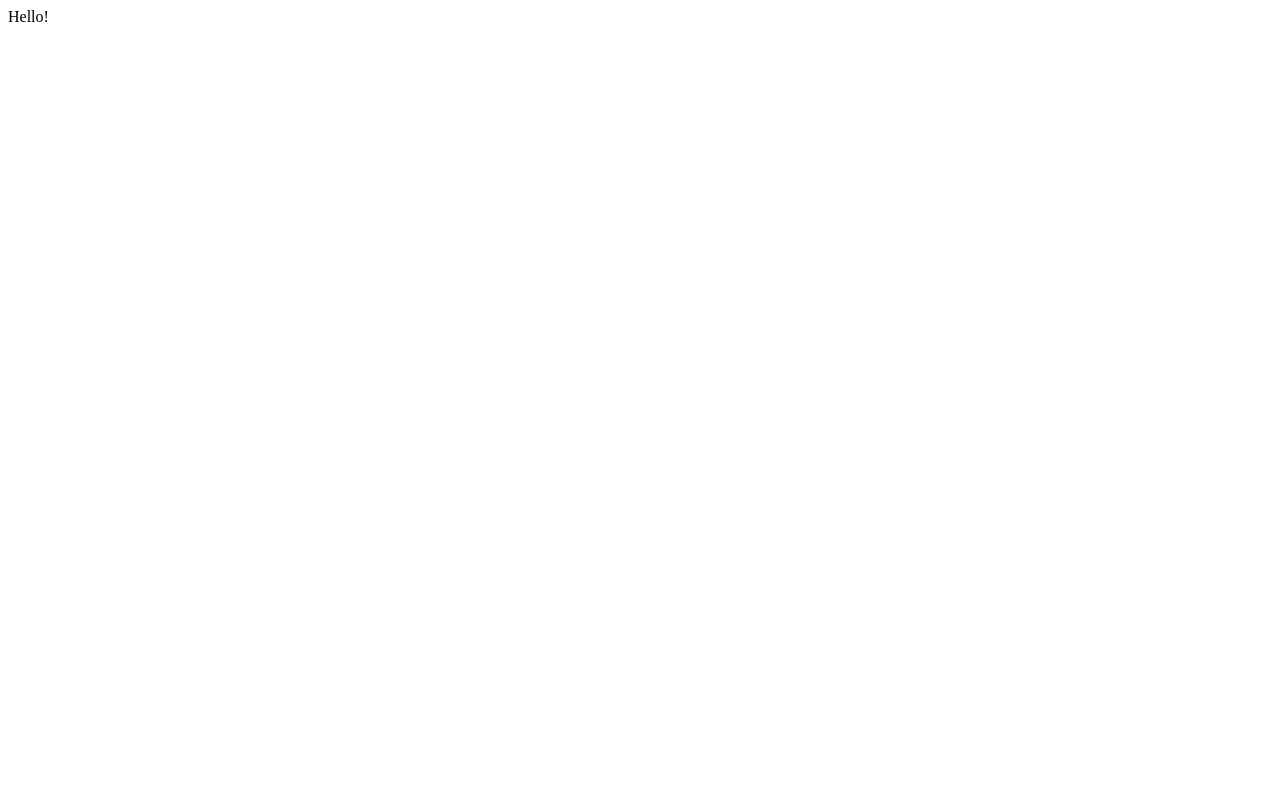
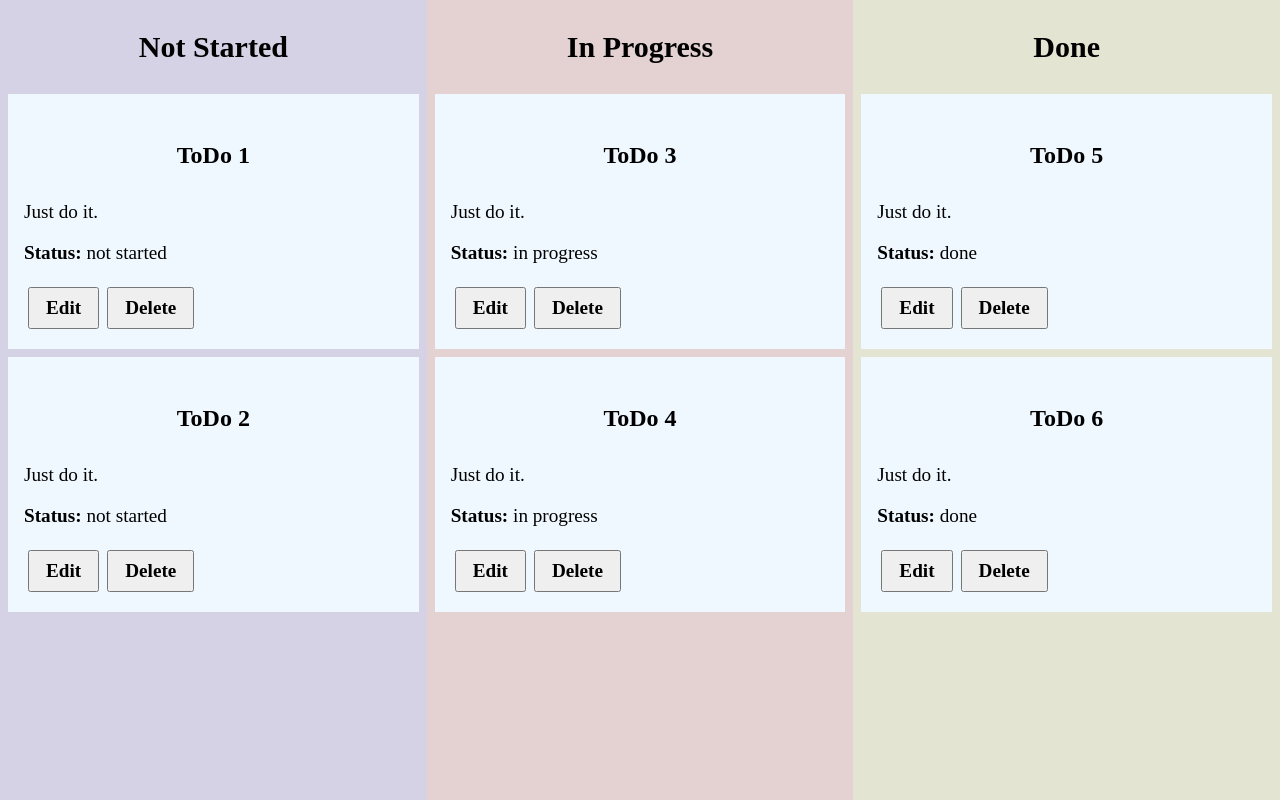
Before and after one commit to grna/ToDoList, a React app: page / in a window 1280 px wide. Built offline with nearby package versions, Linux system fonts and the light colour scheme; no server answers.

Commit message:
basic list created

```diff
--- /dev/null
+++ b/data.json
@@ -0,0 +1,40 @@
+{
+  "data": [
+    {
+      "_id": "todo1",
+      "title": "ToDo 1",
+      "description": "Just do it.",
+      "status": "not started"
+    },
+    {
+      "_id": "todo2",
+      "title": "ToDo 2",
+      "description": "Just do it.",
+      "status": "not started"
+    },
+    {
+      "_id": "todo3",
+      "title": "ToDo 3",
+      "description": "Just do it.",
+      "status": "in progress"
+    },
+    {
+      "_id": "todo4",
+      "title": "ToDo 4",
+      "description": "Just do it.",
+      "status": "in progress"
+    },
+    {
+      "_id": "todo5",
+      "title": "ToDo 5",
+      "description": "Just do it.",
+      "status": "done"
+    },
+    {
+      "_id": "todo6",
+      "title": "ToDo 6",
+      "description": "Just do it.",
+      "status": "done"
+    }
+  ]
+}
--- a/package.json
+++ b/package.json
@@ -11,6 +11,7 @@
   "author": "Girius Kraucevicius",
   "license": "ISC",
   "dependencies": {
+    "axios": "^0.23.0",
     "react": "^17.0.2",
     "react-dom": "^17.0.2",
     "react-redux": "^7.2.5",
@@ -22,11 +23,13 @@
     "babel-eslint": "^10.1.0",
     "babel-loader": "^8.2.2",
     "babel-preset-react-app": "^10.0.0",
+    "css-loader": "^6.4.0",
     "eslint": "^7.32.0",
     "eslint-loader": "^4.0.2",
     "eslint-plugin-import": "^2.25.2",
     "eslint-plugin-react": "^7.26.1",
     "html-webpack-plugin": "^5.4.0",
+    "style-loader": "^3.3.0",
     "webpack": "^5.58.2",
     "webpack-bundle-analyzer": "^4.5.0",
     "webpack-cli": "^4.9.1",
--- a/src/components/App.js
+++ b/src/components/App.js
@@ -1,5 +1,19 @@
 import React from "react";
+import axios from "axios";
+import ToDoContainer from "./ToDoContainer";
 
-const App = () => <div className="app">Hello!</div>;
+const App = () => {
+  axios
+    .get("https://pokeapi.co/api/v2/pokemon/1")
+    .then((res) => {
+      const data = res.data;
+      console.log(data);
+    })
+    .catch((err) => {
+      console.log(err);
+    });
+
+  return <ToDoContainer></ToDoContainer>;
+};
 
 export default App;
--- /dev/null
+++ b/src/components/ToDoContainer.js
@@ -0,0 +1,43 @@
+import React from "react";
+//import PropTypes from "prop-types";
+import ToDoList from "./ToDoList";
+import "../styles/todo.css";
+
+function ToDoContainer() {
+  const data = require("../../data.json");
+
+  console.log(typeof data);
+
+  const notStarted = data.data.filter((todo) => {
+    return todo.status === "not started";
+  });
+
+  const inProgress = data.data.filter((todo) => {
+    return todo.status === "in progress";
+  });
+
+  const done = data.data.filter((todo) => {
+    return todo.status === "done";
+  });
+
+  return (
+    <div className="container">
+      <div className="not-started column">
+        <h3>Not Started</h3>
+        <ToDoList className="not-started" toDoList={notStarted}></ToDoList>
+      </div>
+      <div className="in-progress column">
+        <h3>In Progress</h3>
+        <ToDoList className="in-progress" toDoList={inProgress}></ToDoList>
+      </div>
+      <div className="done column">
+        <h3>Done</h3>
+        <ToDoList className="done" toDoList={done}></ToDoList>
+      </div>
+    </div>
+  );
+}
+
+ToDoContainer.propTypes = {};
+
+export default ToDoContainer;
--- /dev/null
+++ b/src/components/ToDoList.js
@@ -0,0 +1,21 @@
+import React from "react";
+import PropTypes from "prop-types";
+import ToDoNode from "./ToDoNode";
+
+function ToDoList({ toDoList }) {
+  return toDoList.length === 0 ? (
+    <div>Nothing to dooo...</div>
+  ) : (
+    <div className="todo-list">
+      {toDoList.map((todo) => (
+        <ToDoNode key={todo._id} todo={todo} />
+      ))}
+    </div>
+  );
+}
+
+ToDoList.propTypes = {
+  toDoList: PropTypes.array,
+};
+
+export default ToDoList;
--- /dev/null
+++ b/src/components/ToDoNode.js
@@ -0,0 +1,28 @@
+import React from "react";
+import PropTypes from "prop-types";
+
+function ToDoNode({ todo }) {
+  return (
+    <div className="todo-node">
+      <h4>{todo.title}</h4>
+      <p>{todo.description}</p>
+      <p>
+        <strong>Status: </strong>
+        {todo.status}
+      </p>
+      <button>Edit</button>
+      <button>Delete</button>
+    </div>
+  );
+}
+
+ToDoNode.propTypes = {
+  todo: PropTypes.shape({
+    _id: PropTypes.string.isRequired,
+    title: PropTypes.string.isRequired,
+    description: PropTypes.string.isRequired,
+    status: PropTypes.string.isRequired,
+  }),
+};
+
+export default ToDoNode;
--- a/src/index.js
+++ b/src/index.js
@@ -1,5 +1,6 @@
 import React from "react";
 import { render } from "react-dom";
 import App from "./components/App";
+import "./styles/index.css";
 
 render(<App></App>, document.getElementById("root"));
--- /dev/null
+++ b/src/styles/index.css
@@ -0,0 +1,34 @@
+* {
+  box-sizing: border-box;
+}
+a {
+  text-decoration: none;
+  color: black;
+}
+a:hover {
+  color: #ff8000;
+  text-decoration: none;
+}
+li {
+  list-style: none;
+}
+body,
+#root {
+  height: 100vh;
+  margin: 0;
+}
+body,
+input,
+select,
+button,
+textarea {
+  font-family: "Poppins", "Sans-serif";
+  font-size: 1.2rem;
+}
+button,
+.btn {
+  cursor: pointer;
+  padding: 8px 16px;
+  font-weight: 800;
+  margin: 4px;
+}
--- /dev/null
+++ b/src/styles/todo.css
@@ -0,0 +1,31 @@
+.container {
+  display: flex;
+  justify-content: space-around;
+  height: 100%;
+}
+.todo-node {
+  padding: 16px;
+  margin: 8px;
+  background-color: aliceblue;
+}
+.todo-node h4 {
+  text-align: center;
+  font-size: 24px;
+}
+.column {
+  height: 100%;
+  width: 100%;
+}
+.column h3 {
+  text-align: center;
+  font-size: 30px;
+}
+.not-started {
+  background-color: rgb(212, 210, 228);
+}
+.in-progress {
+  background-color: rgb(228, 210, 210);
+}
+.done {
+  background-color: rgb(228, 228, 210);
+}
```
